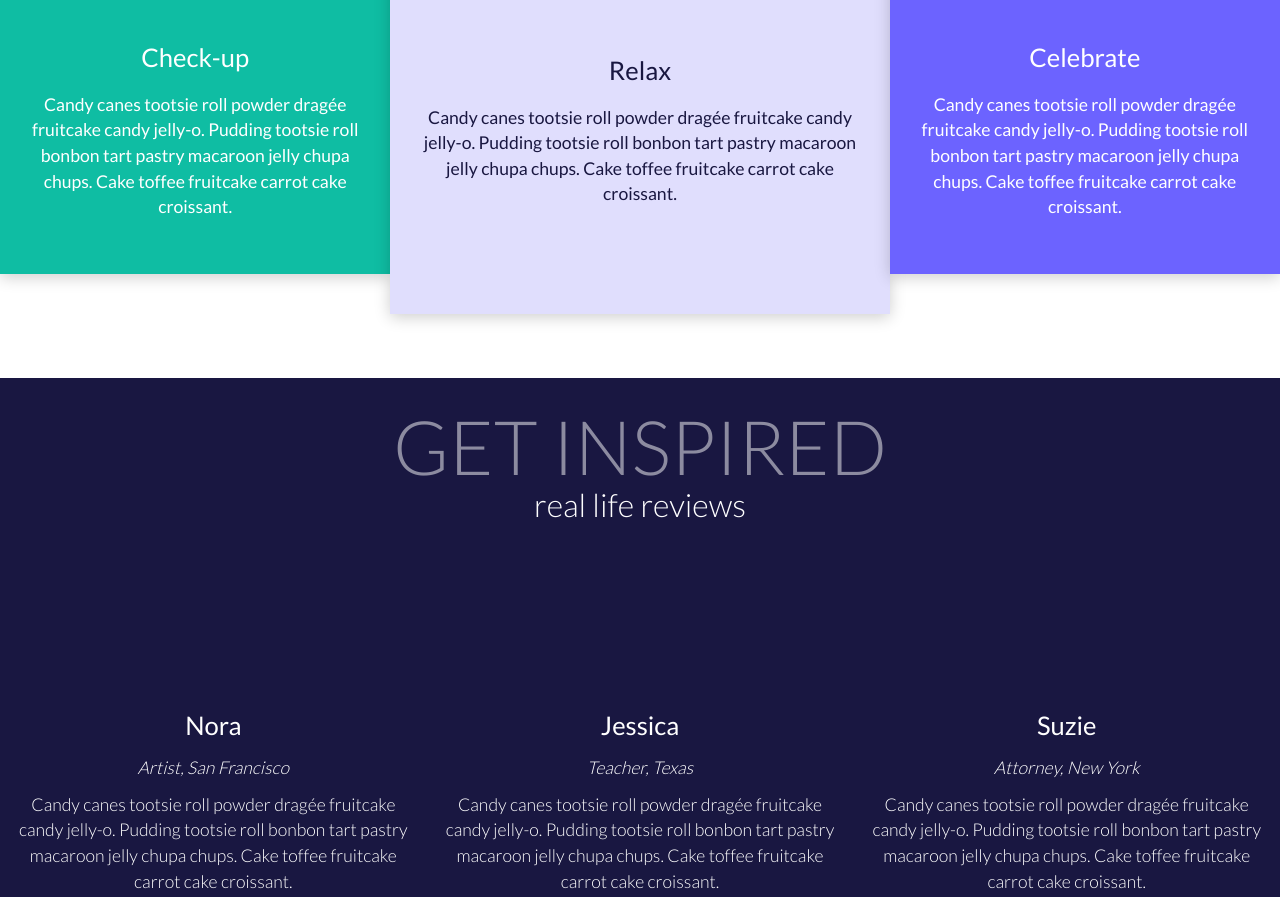
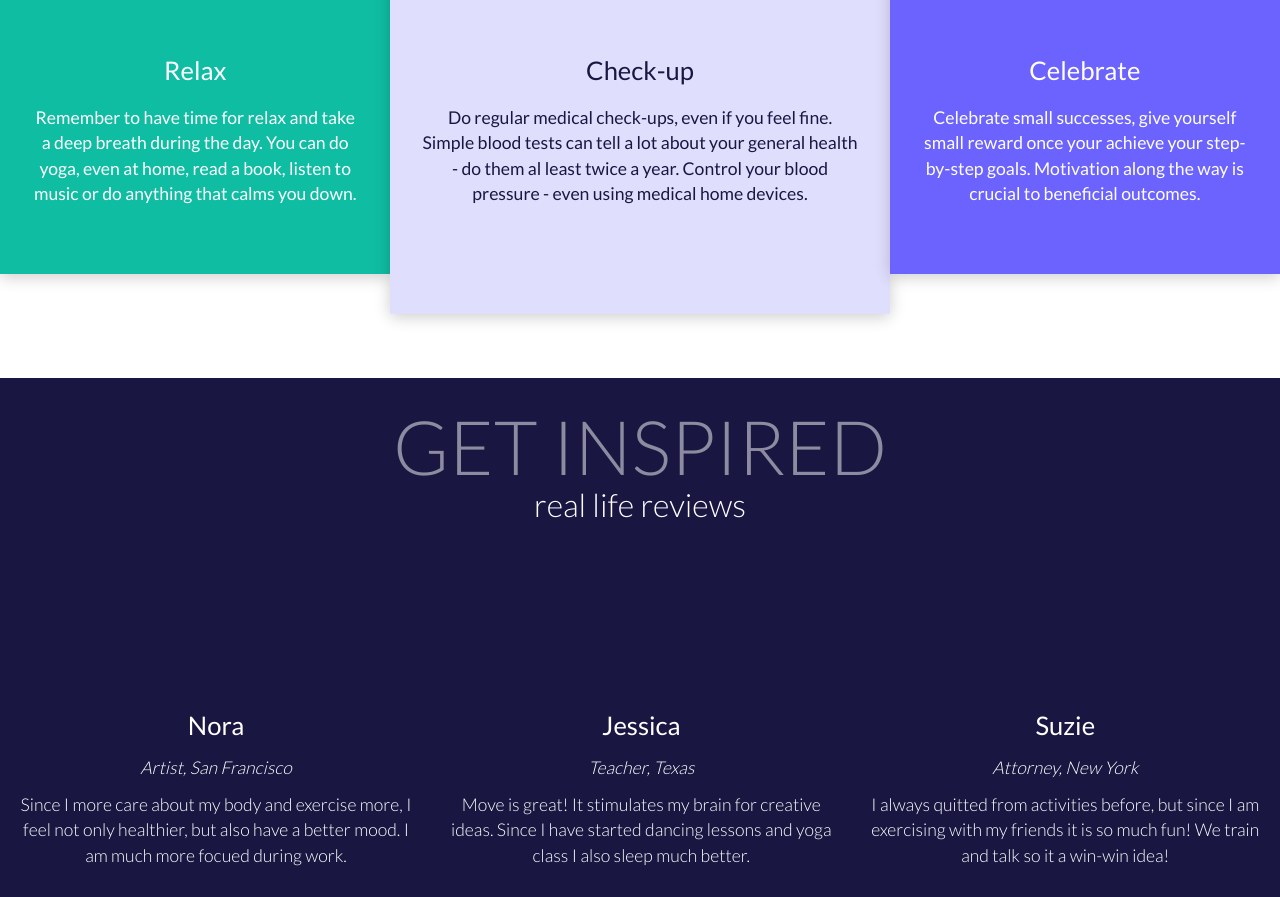
Before and after one commit to Moniaesz/healty-habits-website-project, a website: page src/index.html in a window 1280 px wide. Shown: the part 1209-2106 px from the top of the page. Drawn offline with nearby package versions, Linux system fonts and the light colour scheme.

Commit message:
replace lorem ipsum with custom text

```diff
--- a/src/index.html
+++ b/src/index.html
@@ -20,9 +20,6 @@
 			<img class="header__logo__img" src="assets/logo.png" alt="">
 			<h1 class="header__logo__name">Healthy <br> Habits</h1>
 		</div>
-<!-- 		<div class="header__mobile-menu">
-
-		</div> -->
 		<div class="menu">
 				<span class="line one"></span>
 				<span class="line two"></span>
@@ -71,18 +68,18 @@
 			<div class="advices__tiles">
 				<div class="advice__tile advice__tile__first">
 					<img class="advice__img" src="assets/illustrations/meditation.svg" alt="">
-					<h3 class="advice__title">Check-up</h3>
-					<p>Candy canes tootsie roll powder dragée fruitcake candy jelly-o. Pudding tootsie roll bonbon tart pastry macaroon jelly chupa chups. Cake toffee fruitcake carrot cake croissant.</p>
+					<h3 class="advice__title">Relax</h3>
+					<p>Remember to have time for relax and take a deep breath during the day. You can do yoga, even at home, read a book, listen to music or do anything that calms you down.</p>
 				</div>
 				<div class="advice__tile advice__tile__second">
 					<img class="advice__img" src="assets/illustrations/doctor.svg" alt="">
-					<h3 class="advice__title">Relax</h3>
-					<p>Candy canes tootsie roll powder dragée fruitcake candy jelly-o. Pudding tootsie roll bonbon tart pastry macaroon jelly chupa chups. Cake toffee fruitcake carrot cake croissant.</p>
+					<h3 class="advice__title">Check-up</h3>
+					<p>Do regular medical check-ups, even if you feel fine. Simple blood tests can tell a lot about your general health - do them al least twice a year. Control your blood pressure - even using medical home devices.</p>
 				</div>
 				<div class="advice__tile advice__tile__third">
 					<img class="advice__img" src="assets/illustrations/success.svg" alt="">
 					<h3 class="advice__title">Celebrate</h3>
-					<p>Candy canes tootsie roll powder dragée fruitcake candy jelly-o. Pudding tootsie roll bonbon tart pastry macaroon jelly chupa chups. Cake toffee fruitcake carrot cake croissant.</p>
+					<p>Celebrate small successes, give yourself small reward once your achieve your step-by-step goals. Motivation along the way is crucial to beneficial outcomes.</p>
 				</div>
 			</div>
 		</section>
@@ -98,19 +95,19 @@
 						<div class="review__img review__img--1"></div>
 						<h4 class="reviews__h4">Nora</h4>
 						<h5 class="reviews__h5">Artist, San Francisco</h5>
-						<p>Candy canes tootsie roll powder dragée fruitcake candy jelly-o. Pudding tootsie roll bonbon tart pastry macaroon jelly chupa chups. Cake toffee fruitcake carrot cake croissant.</p>
+						<p>Since I more care about my body and exercise more, I feel not only healthier, but also have a better mood. I am much more focued during work.</p>
 					</div>
 					<div class="reviews__tile">
 						<div class="review__img review__img--2"></div>
 						<h4 class="reviews__h4">Jessica</h4>
 						<h5 class="reviews__h5">Teacher, Texas</h5>
-						<p>Candy canes tootsie roll powder dragée fruitcake candy jelly-o. Pudding tootsie roll bonbon tart pastry macaroon jelly chupa chups. Cake toffee fruitcake carrot cake croissant.</p>
+						<p>Move is great! It stimulates my brain for creative ideas. Since I have started dancing lessons and yoga class I also sleep much better.</p>
 					</div>
 					<div class="reviews__tile">
 						<div class="review__img review__img--3"></div>
 						<h4 class="reviews__h4">Suzie</h4>
 						<h5 class="reviews__h5">Attorney, New York</h5>
-						<p>Candy canes tootsie roll powder dragée fruitcake candy jelly-o. Pudding tootsie roll bonbon tart pastry macaroon jelly chupa chups. Cake toffee fruitcake carrot cake croissant.</p>
+						<p>I always quitted from activities before, but since I am exercising with my friends it is so much fun! We train and talk so it a win-win idea!</p>
 					</div>
 				</div>
 			<button class="button button--color button--review">Go to forum</button>
```
